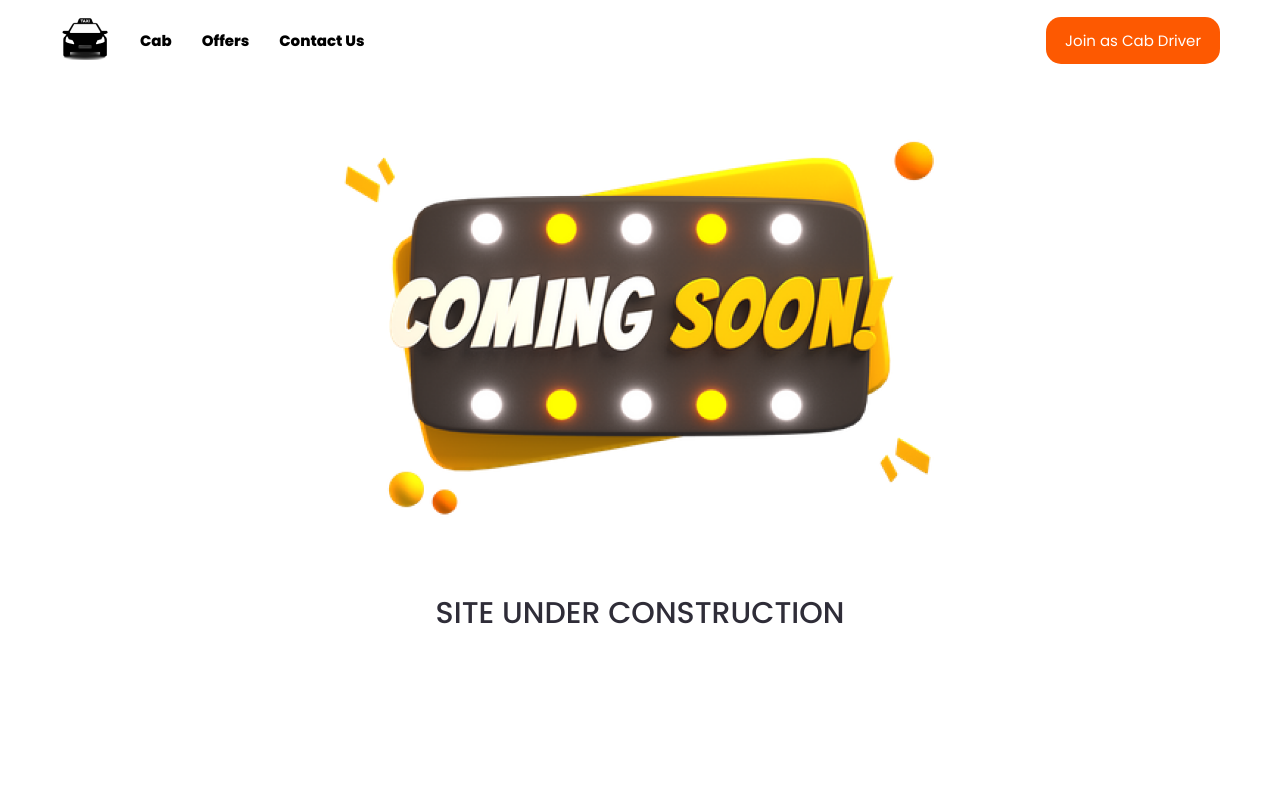
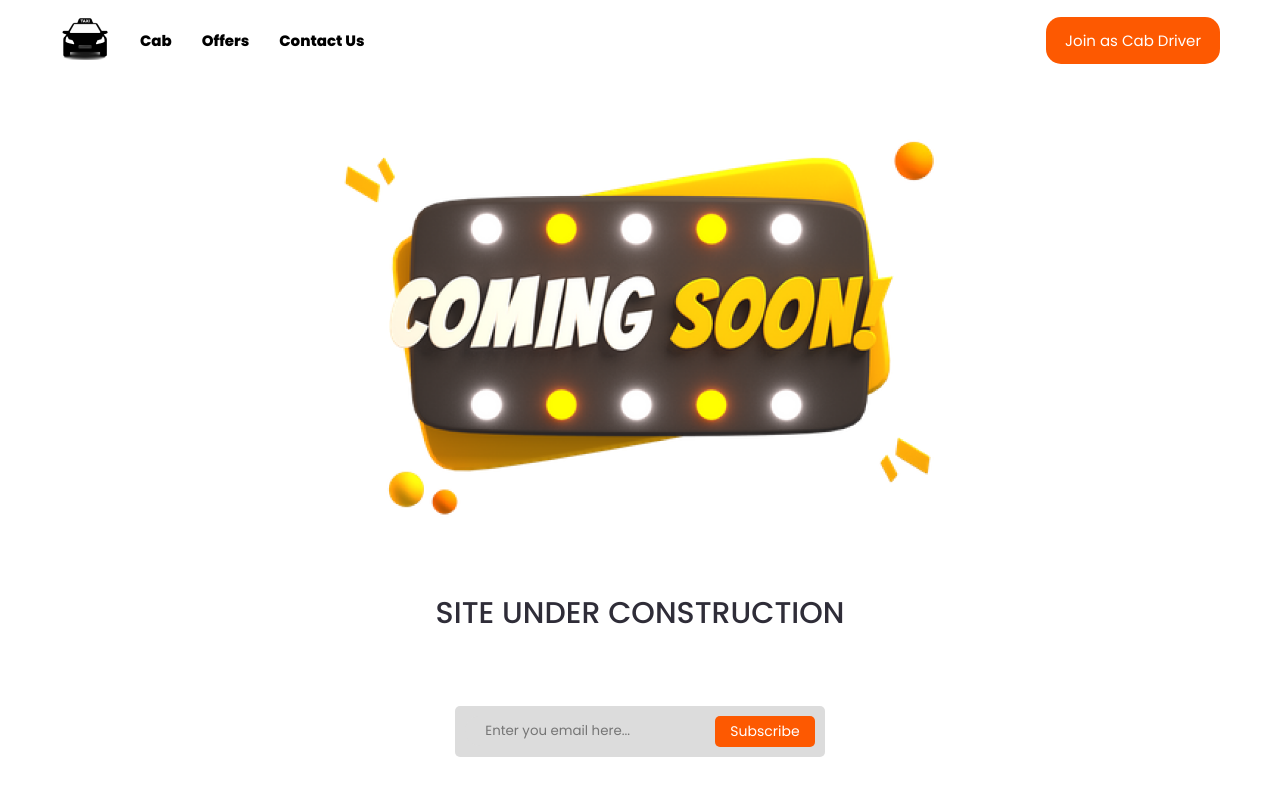
Before and after one commit to Curran-C/yesgobus-new, a React (Vite) app in the folder client/: page /comingSoon in a window 1280 px wide. Shown: the top 800 px of the page. Built offline with nearby package versions, Linux system fonts and the light colour scheme.

Commit message:
Coming Soon newsletter

```diff
--- a/client/src/pages/ComingSoon/ComingSoon.jsx
+++ b/client/src/pages/ComingSoon/ComingSoon.jsx
@@ -1,4 +1,4 @@
-import { Navbar } from "../../components";
+import { Button, Footer, Navbar } from "../../components";
 import "./ComingSoon.scss";
 import comingSoonImg from "../../assets/comingSoon/comingSoon.png";
 
@@ -10,6 +10,13 @@ function ComingSoon() {
         <img src={comingSoonImg} alt="coming soon" />
       </div>
       <h6>Site under construction</h6>
+      <div className="subscribe">
+        <span className="input_container">
+          <input type="email" name="" id="" placeholder="Enter you email here..."/>
+          <Button text={"Subscribe"} />
+        </span>
+      </div>
+      <Footer />
     </section>
   );
 }
--- a/client/src/pages/ComingSoon/ComingSoon.scss
+++ b/client/src/pages/ComingSoon/ComingSoon.scss
@@ -17,6 +17,33 @@
     text-align: center;
     text-transform: uppercase;
   }
+  .subscribe {
+    display: flex;
+    justify-content: center;
+    .input_container {
+      background-color: gainsboro;
+      padding: 10px;
+      margin-bottom: 50px;
+      border-radius: 5px;
+      display: flex;
+      align-items: center;
+      input {
+        background-color: gainsboro;
+        padding: 5px 20px;
+        outline: none;
+        border: none;
+        width: 250px;
+        margin-right: -40px;
+        border-radius: 25px;
+        height: 20px;
+      }
+      button {
+        font-size: 14px;
+        padding: 5px 15px;
+        border-radius: 5px;
+      }
+    }
+  }
 }
 
 @media (max-width: 820px) {
```
